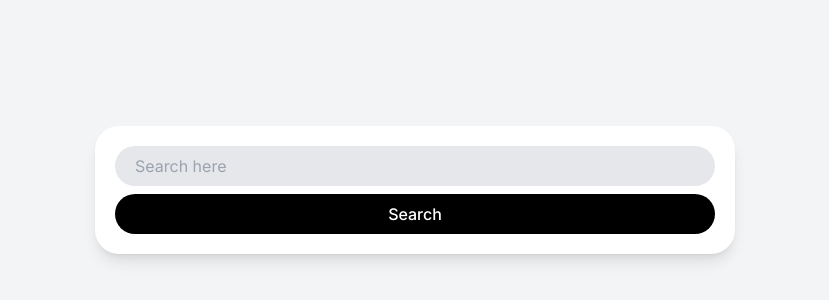
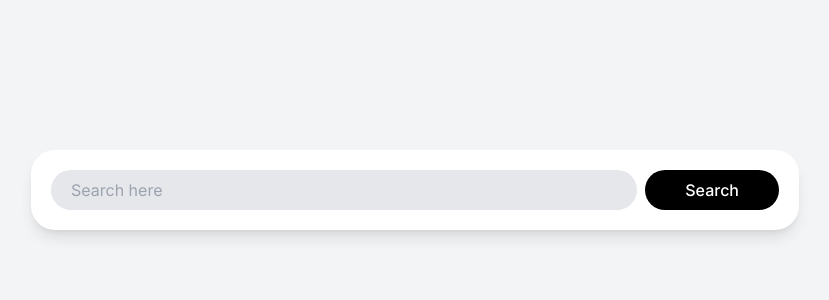
Before and after one commit to volant97/Carrot-Market-Reloaded, a Next.js app: page / in a window 1280 px wide. Shown: the part 210-510 px from the top of the page, without its empty margins (225-1054 px from the left). Built offline with nearby package versions, Linux system fonts and the light colour scheme.

Commit message:
[TEST] 3.5 Responsive Modifiers : 반응형 CSS 구현 테스트

```diff
--- a/app/page.tsx
+++ b/app/page.tsx
@@ -1,13 +1,13 @@
 export default function Home() {
   return (
     <main className="flex items-center justify-center h-screen p-5 bg-gray-100">
-      <div className="flex flex-col w-full max-w-screen-sm gap-2 p-5 bg-white shadow-lg rounded-3xl ">
+      <div className="flex flex-col w-full max-w-screen-md gap-2 p-5 bg-white shadow-lg rounded-3xl md:flex-row">
         <input
-          className="w-full h-10 px-5 bg-gray-200 rounded-full outline-none ring-transparent ring-2 focus:ring-orange-500 transition-all"
+          className="w-full h-10 px-5 bg-gray-200 rounded-full outline-none ring-transparent ring-2 transition-all focus:ring-orange-500"
           type="text"
           placeholder="Search here"
         />
-        <button className="bg-black text-white py-2 rounded-full hover:bg-gray-800 active:scale-90 transition-transform font-medium outline-none">
+        <button className="bg-black text-white py-2 rounded-full transition-transform font-medium outline-none hover:bg-gray-800 active:scale-90 md:px-10">
           Search
         </button>
       </div>
```
Also changed, not shown: 1 other file (tests, documents, lock files or other folders).
